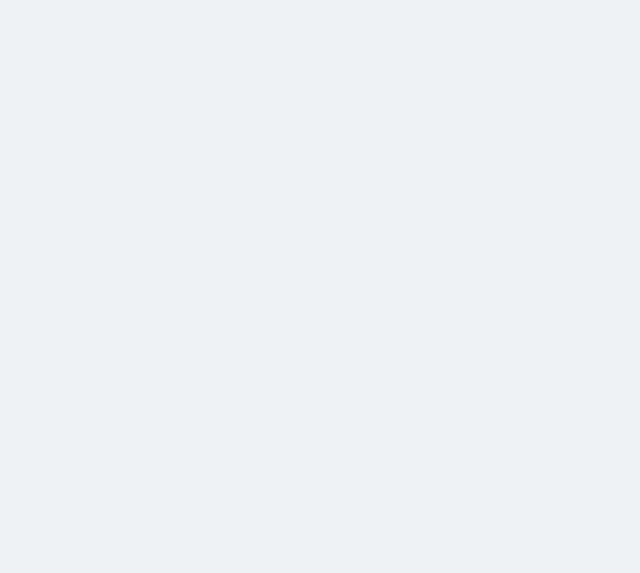
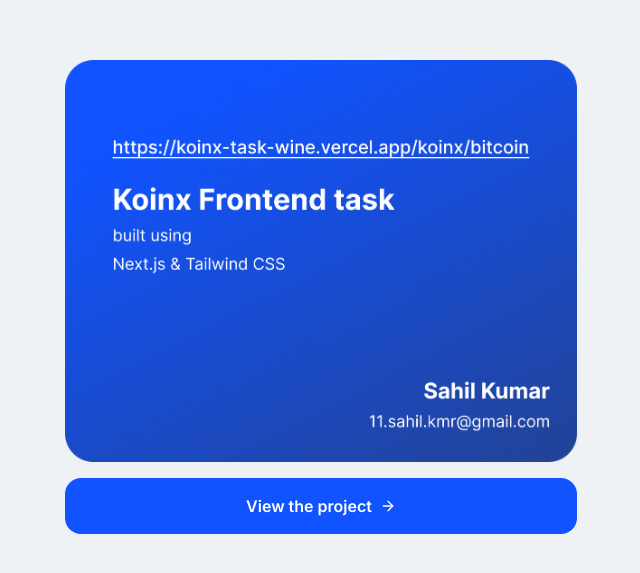
Before and after one commit to kmr-sahil/koinx_task, a Next.js app: page / in a window 1280 px wide. Shown: the part 103-676 px from the top of the page, without its empty margins (319-959 px from the left). Built offline with nearby package versions, Linux system fonts and the light colour scheme.

Commit message:
added styles to home page

```diff
--- a/src/app/page.js
+++ b/src/app/page.js
@@ -1,9 +1,17 @@
+import Link from 'next/link'
 import React from 'react'
+import { FiArrowRight } from "react-icons/fi";
+
 
 function page() {
   return (
-    <div className='flex items-center justify-center'>
+    <div className='h-screen flex flex-col items-center justify-center gap-[1rem]'>
 
+      <div className='w-[80%] tablet:w-[40%]'>
+          <img src='/contact.png' />
+      </div>
+
+      <Link href={'/coins/bitcoin'} className='w-[80%] tablet:w-[40%] font-semibold bg-[#1053FF] flex items-center justify-center py-[1rem] rounded-[1rem] text-white gap-[0.5rem] hover:gap-[1rem] transition-all duration-300'> View the project <FiArrowRight /></Link>
     </div>
   )
 }
```
Also changed, not shown: public/contact.png (added).
